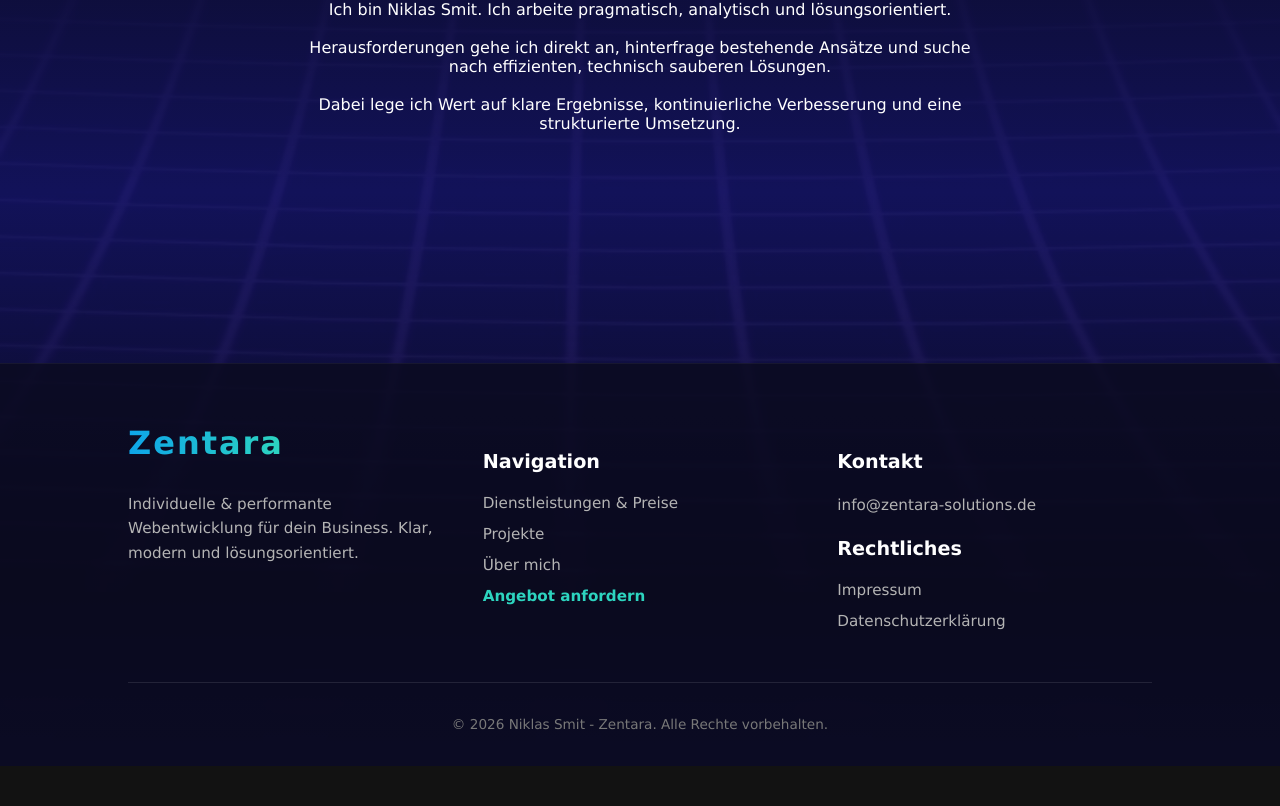
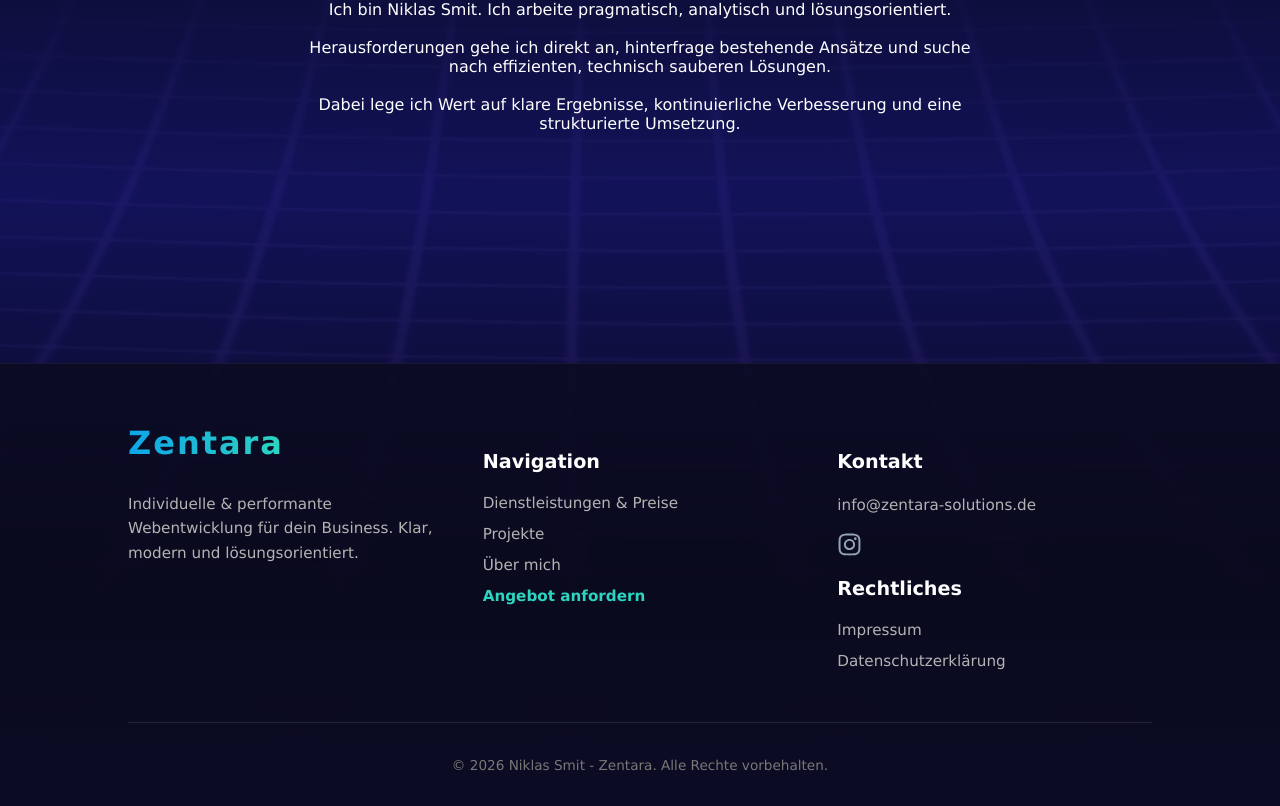
Before and after one commit to niklas617/Website-Zentara, a Next.js app: page / in a window 1280 px wide. Shown: the part 9808-10614 px from the top of the page. Before the commit the page ends 10574 px from the top, so only its background shows below. Built offline with nearby package versions, Linux system fonts and the light colour scheme.

Commit message:
Instagram link eingefügt

```diff
--- a/app/globals.css
+++ b/app/globals.css
@@ -14,7 +14,10 @@
     min-height: 100vh;
 
 } */
-
+html {
+  /* Diese Zeile sorgt dafür, dass alle Anker-Links (#) butterweich scrollen */
+  scroll-behavior: smooth;
+}
 
 body {
     margin: 0;
--- a/app/page.tsx
+++ b/app/page.tsx
@@ -8,6 +8,7 @@ import Impressum from "./impressum/page";
 import AppDownload from "../components/AppDownload";
 import RealEstateChatbot from "../components/RealEstateChatbot";
 import OfferPrizing from "./pricing/page";
+import { FaInstagram } from "react-icons/fa";
 
 export default function HomePage() {
   // --- SLIDESHOW LOGIK ---
@@ -579,9 +580,8 @@ export default function HomePage() {
         </p>
       </section>
 
-      <footer className="footer">
+      <footer id="footer" className="footer">
         <div className="footer-content">
-
 
 
           {/* Spalte 1: Brand & Info */}
@@ -606,6 +606,26 @@ export default function HomePage() {
             <h4>Kontakt</h4>
             <p><a href="mailto:info@zentara-solutions.de" className="footer-contact-link">info@zentara-solutions.de</a></p>
             {/* Hier kannst du später auch Links zu GitHub oder LinkedIn einfügen */}
+            {/* Social Media Bereich */}
+            <div style={{ marginTop: "15px", display: "flex", gap: "15px" }}>
+              <Link
+                href="https://www.instagram.com/zentara.official" // <- Hier deinen Insta-Namen eintragen!
+                target="_blank"
+                rel="noopener noreferrer"
+                aria-label="Instagram"
+                style={{
+                  display: "inline-flex",
+                  color: "#94a3b8", // Standard-Grau
+                  transition: "color 0.3s ease",
+                  fontSize: "25px" // Hier steuerst du direkt die Größe des Icons!
+                }}
+                onMouseOver={(e) => e.currentTarget.style.color = "#0ea5e9"} // Leuchtet blau beim Hovern
+                onMouseOut={(e) => e.currentTarget.style.color = "#94a3b8"}
+              >
+                {/* Hier wird das React-Icon aufgerufen */}
+                <FaInstagram />
+              </Link>
+            </div>
 
             <h4 style={{ marginTop: "20px" }}>Rechtliches</h4>
             <ul className="footer-links">
--- a/components/NavBar.tsx
+++ b/components/NavBar.tsx
@@ -6,6 +6,7 @@ import { useEffect, useState } from "react";
 export default function NavBar() {
   const [open, setOpen] = useState(false);
 
+  // Schließt das Menü, wenn die Escape-Taste gedrückt wird
   useEffect(() => {
     const onKeyDown = (e: KeyboardEvent) => {
       if (e.key === "Escape") setOpen(false);
@@ -14,7 +15,7 @@ export default function NavBar() {
     return () => window.removeEventListener("keydown", onKeyDown);
   }, []);
 
-  // Prevent background scrolling when the overlay is open (mobile-friendly)
+  // Verhindert das Scrollen im Hintergrund, wenn das Overlay-Menü geöffnet ist (Mobile-Friendly)
   useEffect(() => {
     document.body.style.overflow = open ? "hidden" : "";
     return () => {
@@ -22,6 +23,7 @@ export default function NavBar() {
     };
   }, [open]);
 
+  // Hilfsfunktion zum Schließen des Menüs bei Klick auf einen Link
   const close = () => setOpen(false);
 
   return (
@@ -54,40 +56,52 @@ export default function NavBar() {
       <div className={`overlay-menu ${open ? "active" : ""}`} id="overlayMenu">
         <ul className="menu-links">
           {/* <li>
-            <Link href="/#services" onClick={close}>
+            <a href="#services" onClick={close}>
               Dienstleistungen
-            </Link>
+            </a>
           </li> */}
-          {<li>
-            <Link href="/#portfolio" onClick={close}>
+
+          {/* ANGEPASST: Reguläres <a> Tag für reibungsloses In-Page-Scrolling */}
+          <li>
+            <a href="#portfolio" onClick={close}>
               Aktuelle Projekte
-            </Link>
-          </li>}
-
-          <li>
-            <Link href="/#faq" onClick={close}>
-              Häufige Fragen
-            </Link>
+            </a>
           </li>
 
+          {/* ANGEPASST: Reguläres <a> Tag für reibungsloses In-Page-Scrolling */}
+          <li>
+            <a href="#faq" onClick={close}>
+              Häufige Fragen
+            </a>
+          </li>
+
+          {/* BEIBEHALTEN: <Link> Komponente für eine echte neue Unterseite */}
           <li>
             <Link href="/pricing" onClick={close}>
               Preise & Pakete
             </Link>
           </li>
 
+          {/* BEIBEHALTEN: <Link> Komponente für eine echte neue Unterseite */}
           <li>
             <Link href="/offer" onClick={close}>
               Angebot anfordern
             </Link>
           </li>
 
+          {/* ANGEPASST: Reguläres <a> Tag für reibungsloses In-Page-Scrolling */}
           <li>
-            <Link href="/#about" onClick={close}>
+            <a href="#about" onClick={close}>
               Über mich
-            </Link>
+            </a>
           </li>
 
+          {/* ANGEPASST: Reguläres <a> Tag für reibungsloses In-Page-Scrolling */}
+          <li>
+            <a href="#footer" onClick={close}>
+              Kontakt
+            </a>
+          </li>
         </ul>
       </div>
     </nav>
--- a/package.json
+++ b/package.json
@@ -17,6 +17,7 @@
     "openai": "^6.33.0",
     "react": "^18.3.1",
     "react-dom": "^18.3.1",
+    "react-icons": "^5.6.0",
     "react-markdown": "^10.1.0"
   },
   "devDependencies": {
```
Also changed, not shown: 1 other file (tests, documents, lock files or other folders).
